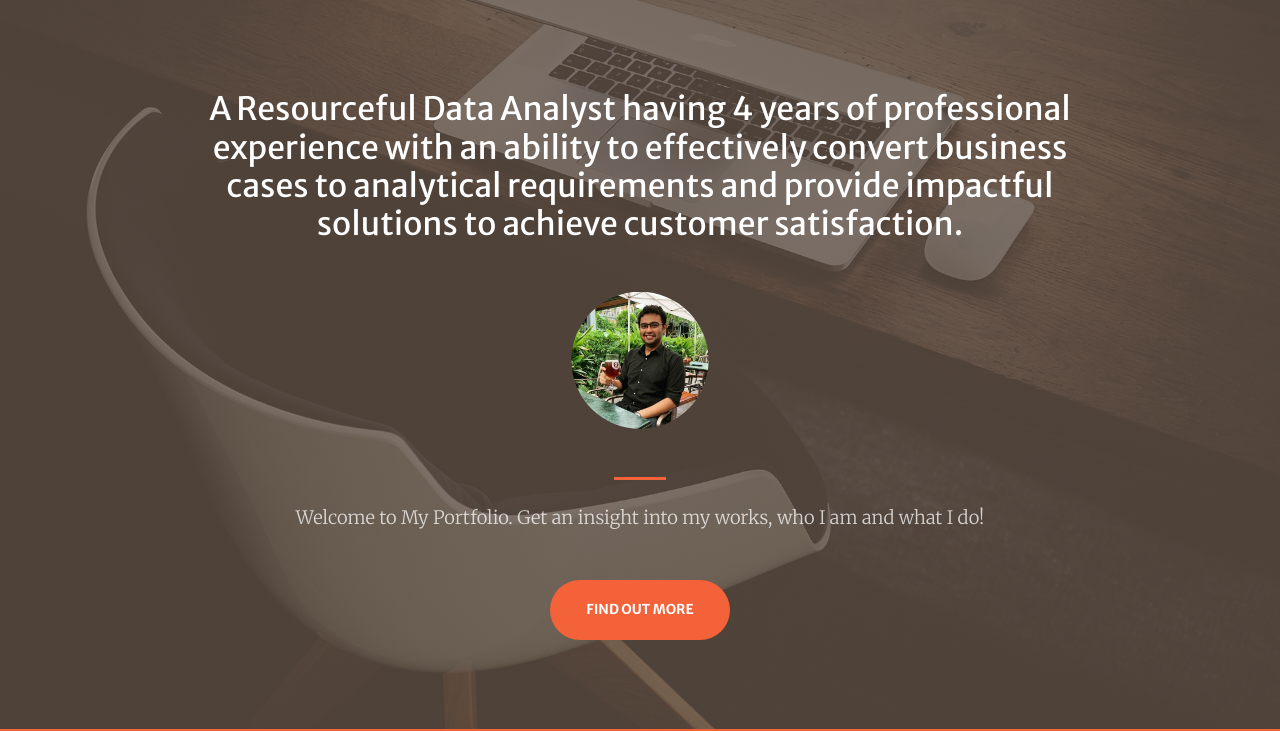
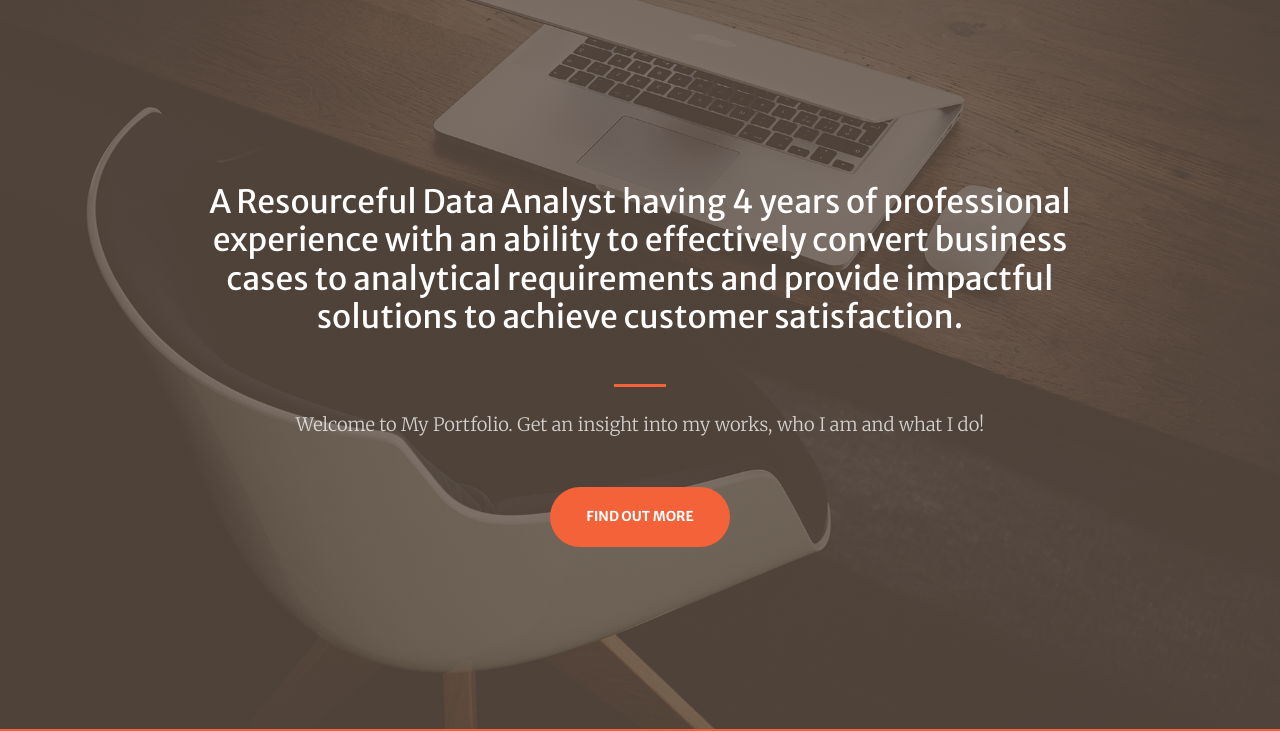
Before and after one commit to arclive202/arclive202.github.io, a plain HTML site: page index.html in a window 1280 px wide. Shown: the part 71-802 px from the top of the page. Drawn offline with nearby package versions, Linux system fonts and the light colour scheme.

Commit message:
Update index.html

```diff
--- a/index.html
+++ b/index.html
@@ -44,7 +44,7 @@
                 <div class="row h-100 align-items-center justify-content-center text-center">
                     <div class="col-lg-10 align-self-end">
                         <h2 class=" text-white mb-5">A Resourceful Data Analyst having 4 years of professional experience with an ability to effectively convert business cases to analytical requirements and provide impactful solutions to achieve customer satisfaction.</h1>
-                        <img class="prof-img" alt="prof-img" src="assets/img/aditya-rc.jpeg" alt="" /><br/><br/>
+<!--                         <img class="prof-img" alt="" src="assets/img/aditya-rc.jpeg" alt="" /><br/><br/> -->
                         <hr class="divider my-4" />
                     </div>
                     <div class="col-lg-8 align-self-baseline">
```
